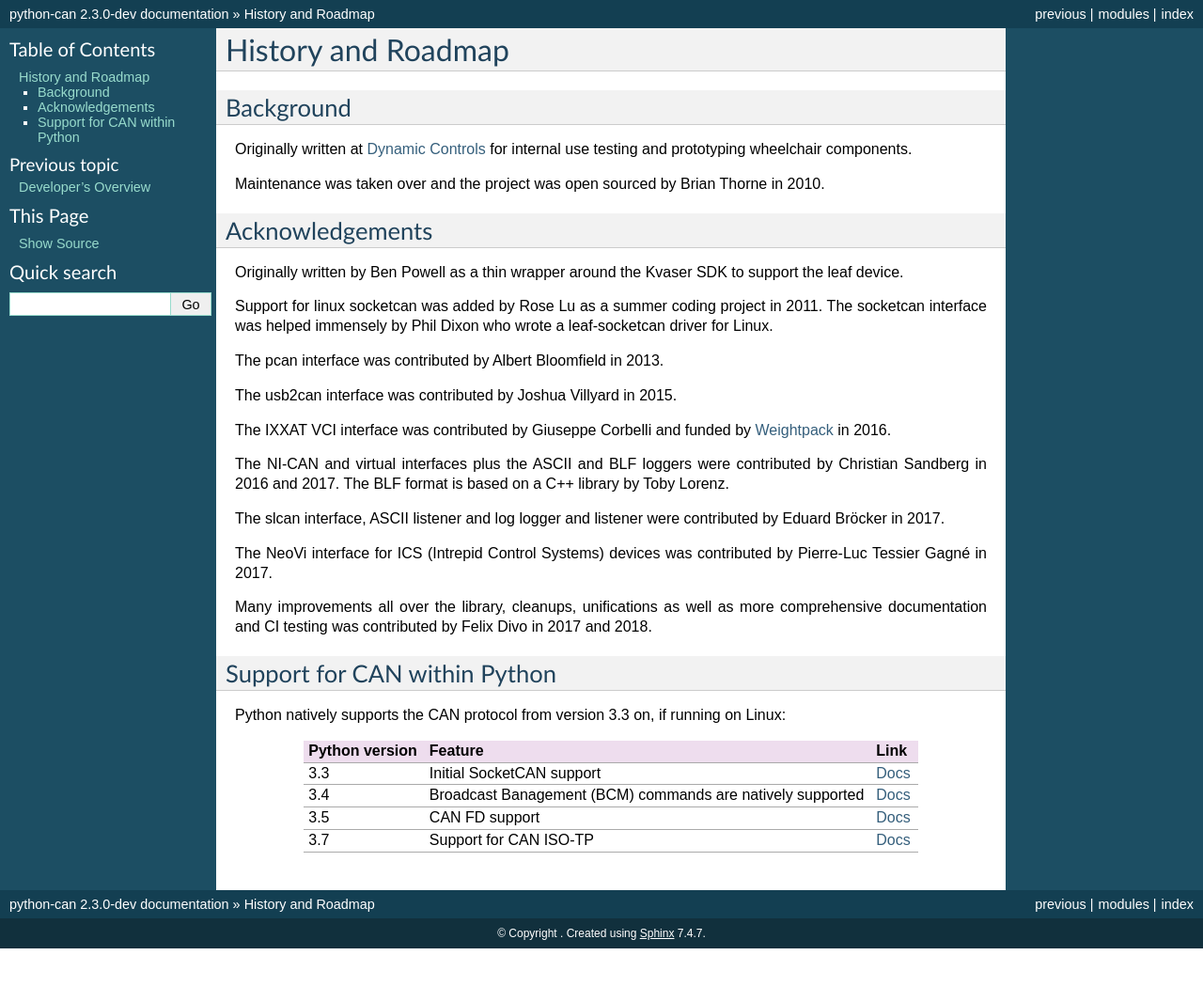
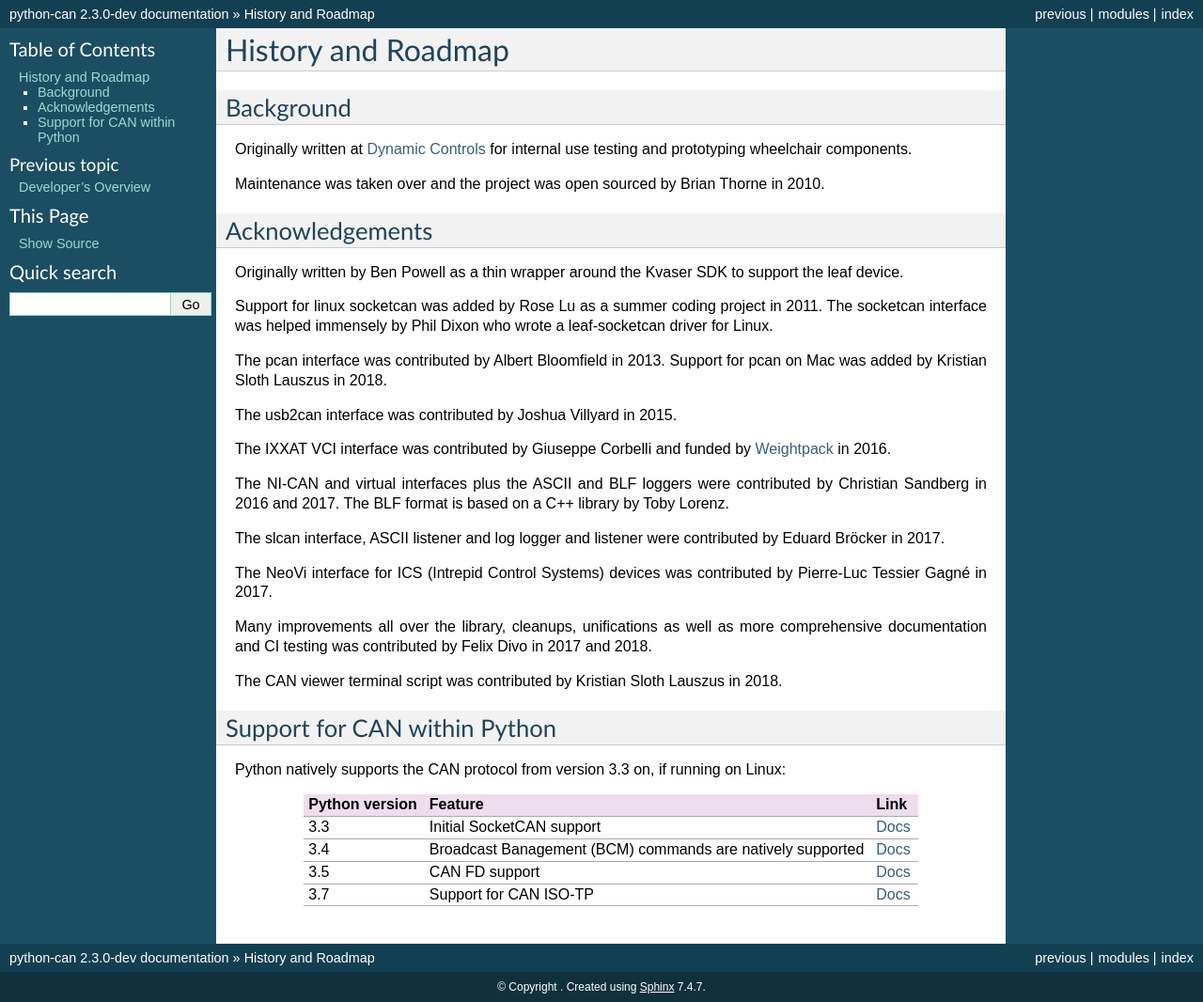
Before and after one commit to hardbyte/python-can, a Sphinx documentation site: the page built from doc/history.rst, in a window 1280 px wide. Shown: the whole page at 94% size. Built offline with Sphinx 7.4.7, drawn with Linux system fonts in a browser that asks for light colours; before the commit the page ends 1009 px from its top, so only the background shows below that.

Commit message:
Added my contributions to history.rst

```diff
--- a/doc/history.rst
+++ b/doc/history.rst
@@ -21,6 +21,7 @@ project in 2011. The socketcan interface was helped immensely by Phil Dixon
 who wrote a leaf-socketcan driver for Linux.
 
 The pcan interface was contributed by Albert Bloomfield in 2013.
+Support for pcan on Mac was added by Kristian Sloth Lauszus in 2018.
 
 The usb2can interface was contributed by Joshua Villyard in 2015.
 
@@ -41,6 +42,7 @@ Many improvements all over the library, cleanups, unifications as well as more
 comprehensive documentation and CI testing was contributed by Felix Divo in 2017
 and 2018.
 
+The CAN viewer terminal script was contributed by Kristian Sloth Lauszus in 2018.
 
 Support for CAN within Python
 -----------------------------
```
